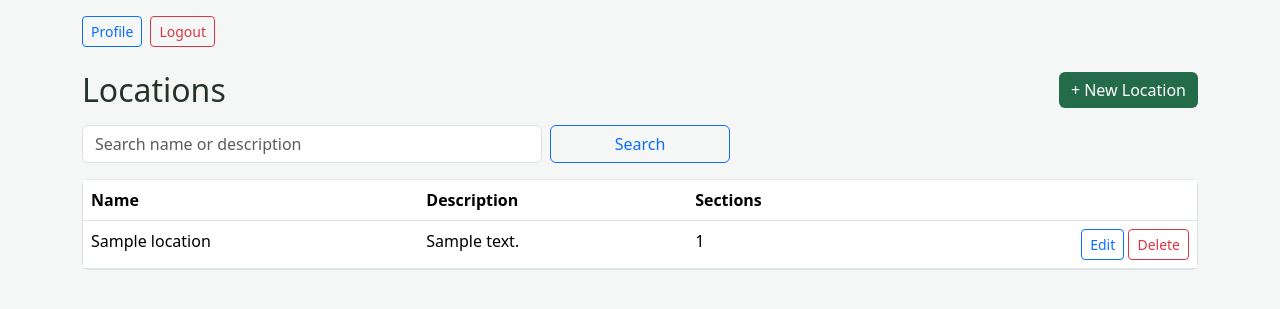
After one commit to AddryaneBautista/MarketEase-Bautista-Addryane-G01, a Django app: page /locations/ in a window 1280 px wide. The commit adds this page. Shown: the top 309 px of the page. Run offline with Django 5.2, Linux system fonts and the light colour scheme; a user stored in the database is signed in; tables that the repository leaves empty hold one stand-in row (values such as "Sample post").

Commit message:
feat(locations): update UI to add locations forms

```diff
--- /dev/null
+++ b/templates/dashboard/_manage_links.html
@@ -0,0 +1,2 @@
+<a href="{% url 'agreements:list' %}" class="list-group-item list-group-item-action d-flex justify-content-between align-items-center">Rental agreements <i class="bi bi-chevron-right"></i></a>
+<a href="{% url 'locations:list' %}" class="list-group-item list-group-item-action d-flex justify-content-between align-items-center">Locations <i class="bi bi-chevron-right"></i></a>
--- a/templates/dashboard/staff.html
+++ b/templates/dashboard/staff.html
@@ -4,9 +4,7 @@
   <h2 class="mb-3">Staff Dashboard</h2>
   <p class="text-muted">Manage vendors, stalls, agreements, payments, inspections, violations.</p>
   <div class="list-group">
-    <a href="{% url 'agreements:list' %}" class="list-group-item list-group-item-action d-flex justify-content-between align-items-center">
-      Rental agreements <i class="bi bi-chevron-right"></i>
-    </a>
+    {% include "dashboard/_manage_links.html" %}
   </div>
 </div>
 {% endblock %}
--- /dev/null
+++ b/templates/locations/location_list.html
@@ -0,0 +1,38 @@
+{% extends "base.html" %}
+{% block content %}
+<div class="container py-4">
+  <div class="d-flex justify-content-between align-items-center mb-3">
+    <h2 class="mb-0">Locations</h2>
+    <a href="{% url 'locations:create' %}" class="btn btn-market">+ New Location</a>
+  </div>
+  <form method="get" class="row g-2 mb-3">
+    <div class="col-md-5"><input name="q" value="{{ request.GET.q }}" class="form-control" placeholder="Search name or description"></div>
+    <div class="col-md-2"><button class="btn btn-outline-primary w-100">Search</button></div>
+  </form>
+  <div class="card"><div class="table-responsive">
+    <table class="table table-hover mb-0">
+      <thead><tr><th>Name</th><th>Description</th><th>Sections</th><th></th></tr></thead>
+      <tbody>
+      {% for l in locations %}
+        <tr>
+          <td>{{ l.name }}</td><td>{{ l.description|default:"-" }}</td><td>{{ l.section_count }}</td>
+          <td class="text-end">
+            <a href="{% url 'locations:update' l.pk %}" class="btn btn-sm btn-outline-primary">Edit</a>
+            <a href="{% url 'locations:delete' l.pk %}" class="btn btn-sm btn-outline-danger">Delete</a>
+          </td>
+        </tr>
+      {% empty %}
+        <tr><td colspan="4" class="text-center text-muted py-4">No locations found.</td></tr>
+      {% endfor %}
+      </tbody>
+    </table>
+  </div></div>
+  {% if is_paginated %}
+  <nav class="mt-3 d-flex gap-2 align-items-center">
+    {% if page_obj.has_previous %}<a class="btn btn-sm btn-outline-secondary" href="?page={{ page_obj.previous_page_number }}&q={{ request.GET.q }}">Prev</a>{% endif %}
+    <span>Page {{ page_obj.number }} of {{ page_obj.paginator.num_pages }}</span>
+    {% if page_obj.has_next %}<a class="btn btn-sm btn-outline-secondary" href="?page={{ page_obj.next_page_number }}&q={{ request.GET.q }}">Next</a>{% endif %}
+  </nav>
+  {% endif %}
+</div>
+{% endblock %}
```
Also changed, not shown: templates/dashboard/admin.html (+1 -6 lines), templates/locations/location_confirm_delete.html (added, +11 -0 lines), templates/locations/location_form.html (added, +17 -0 lines).
